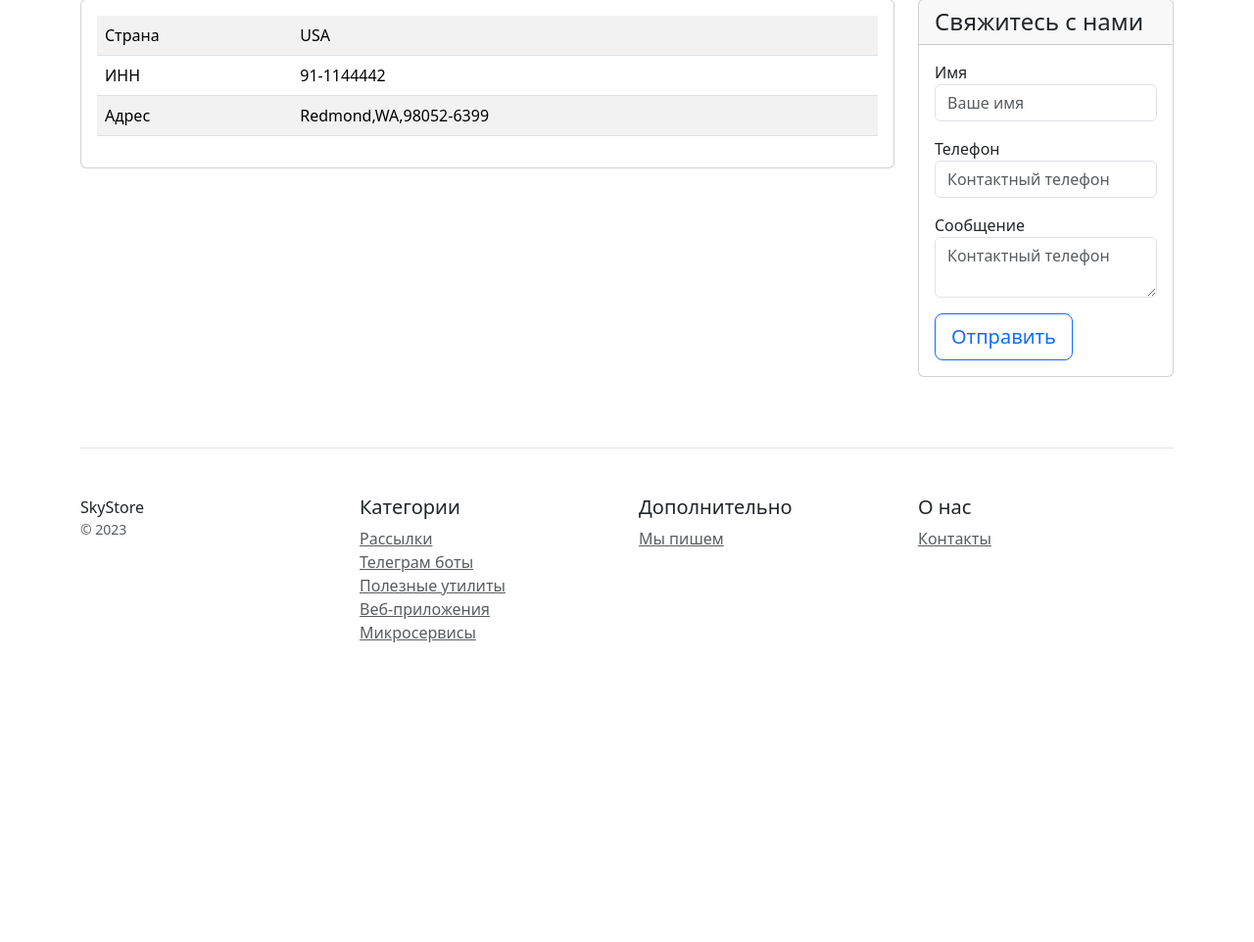
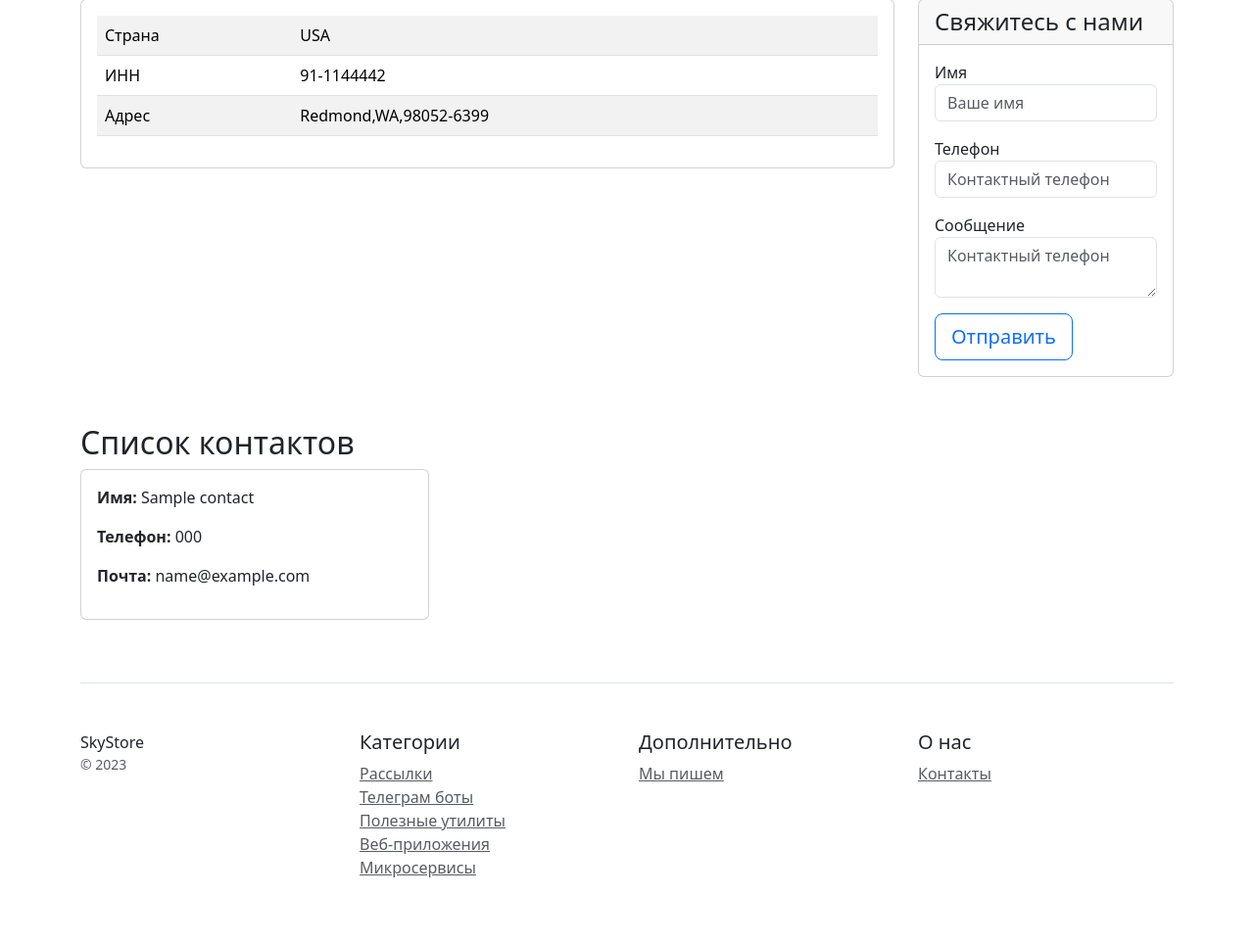
Before and after one commit to Fixxxseir/web_shop_by_jango, a Django app: page /contacts/ in a window 1280 px wide. Shown: the part 239-1201 px from the top of the page at 98% size. Before the commit the page ends 895 px from the top, so only its background shows below. Run offline with Django 5.2, Linux system fonts and the light colour scheme; tables that the repository leaves empty hold one stand-in row (values such as "Sample post"); parts of the project's set-up code (start-up, migrations or seed data) failed here and were passed over; some libraries are stand-ins or nearby versions.

Commit message:
Configured form data processing in the controller to display a message indicating successful submission of the data. Added a new model: Contact, fixes views contact for new model. add new migration 0002 for new model.

```diff
--- a/catalog/models.py
+++ b/catalog/models.py
@@ -58,3 +58,17 @@ class Product(models.Model):
 
     def __str__(self):
         return f"'{self.name}' в категории: {self.category}"
+
+
+class Contact(models.Model):
+    name = models.CharField(max_length=150, verbose_name="Имя для связи", help_text="Введите контактное имя")
+    phone = models.CharField(max_length=16, verbose_name="Номер для связи", help_text="Введите контактный номер")
+    email = models.EmailField(verbose_name="Почта для связи", help_text="Введите свою контактную почту")
+
+    class Meta:
+        verbose_name = "Контакт"
+        verbose_name_plural = "Контакты"
+        ordering = ["name", ]
+
+    def __str__(self):
+        return self.name
--- a/catalog/templates/catalog/contacts.html
+++ b/catalog/templates/catalog/contacts.html
@@ -69,6 +69,31 @@
         </div>
     </div>
 
+    <div class="row text-start mt-4">
+        <div class="col-12">
+            <h2>Список контактов</h2>
+            <div class="row">
+                {% for contact in contacts %}
+                    <div class="col-md-4 mb-3">
+                        <div class="card h-100">
+                            <div class="card-body">
+                                <p><strong>Имя:</strong> {{ contact.name }}</p>
+                                <p><strong>Телефон:</strong> {{ contact.phone }}</p>
+                                <p><strong>Почта:</strong> {{ contact.email }}</p>
+                            </div>
+                        </div>
+                    </div>
+                {% empty %}
+                    <div class="col-12">
+                        <div class="alert alert-warning" role="alert">
+                            Нет доступных контактных данных.
+                        </div>
+                    </div>
+                {% endfor %}
+            </div>
+        </div>
+    </div>
+
     <footer class="pt-4 my-md-5 pt-md-5 border-top">
         <div class="row">
             <div class="col-12 col-md">
--- a/catalog/urls.py
+++ b/catalog/urls.py
@@ -5,6 +5,6 @@ from catalog.views import home, contacts
 app_name = CatalogConfig.name
 
 urlpatterns = [
-	path('', home, name='home'),
-	path('contacts/', contacts, name='contacts')
+    path("", home, name="home"),
+    path("contacts/", contacts, name="contacts"),
 ]
--- a/catalog/views.py
+++ b/catalog/views.py
@@ -1,18 +1,19 @@
 from django.shortcuts import render
 from django.http import HttpResponse
-from catalog.models import Product
+from catalog.models import Product, Contact
 
 
 def home(request):
-	latest_products = Product.objects.order_by('-created_at')[:5]
-	print(f'Последние 5 создпоследнийанных продуктов: {latest_products}')
-	return render(request, 'catalog/home.html')
+    latest_products = Product.objects.order_by("-created_at")[:5]
+    print(f"Крайние 5 созданных продуктов: {latest_products}")
+    return render(request, "catalog/home.html")
 
 
 def contacts(request):
-	if request.method == "POST":
-		name = request.POST.get("name")
-		phone = request.POST.get("phone")
-		message = request.POST.get("message")
-		return HttpResponse(f"Спасибо, {name}! Данные успешно отправлены.")
-	return render(request, 'catalog/contacts.html')
+    contacts_list = Contact.objects.all()
+    if request.method == "POST":
+        name = request.POST.get("name")
+        phone = request.POST.get("phone")
+        message = request.POST.get("message")
+        return HttpResponse(f"Спасибо, {name}! Данные успешно отправлены.")
+    return render(request, "catalog/contacts.html", {"contacts": contacts_list})
--- a/catalog_product_fixture.json
+++ b/catalog_product_fixture.json
@@ -115,5 +115,18 @@
         "created_at": "2024-11-28",
         "updated_at": "2024-11-28"
     }
+},
+    {
+    "model": "catalog.product",
+    "pk": 10,
+    "fields": {
+        "name": "Непонятный продукт",
+        "category": 3,
+        "description": "Оооооочень не понятный продукт, стоит огромных денег, подумайте надо ли оно вам.....",
+        "image": "",
+        "purchase_price": 9999999,9,
+        "created_at": "2024-11-28",
+        "updated_at": "2024-11-28"
+    }
 }
 ]
```
Also changed, not shown: catalog/admin.py (+16 -5 lines), catalog/management/commands/add_categories.py (+5 -5 lines), catalog/management/commands/add_products.py (+5 -5 lines), config/settings.py (+15 -12 lines), config/urls.py (+3 -4 lines), catalog/migrations/0002_contact.py (added).
